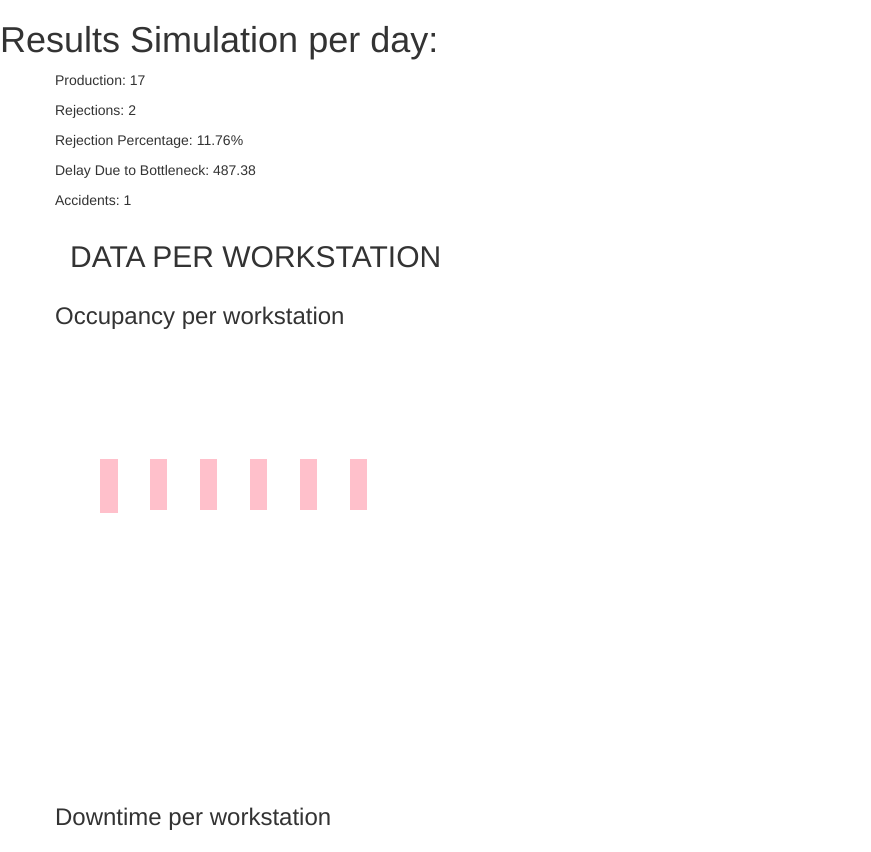
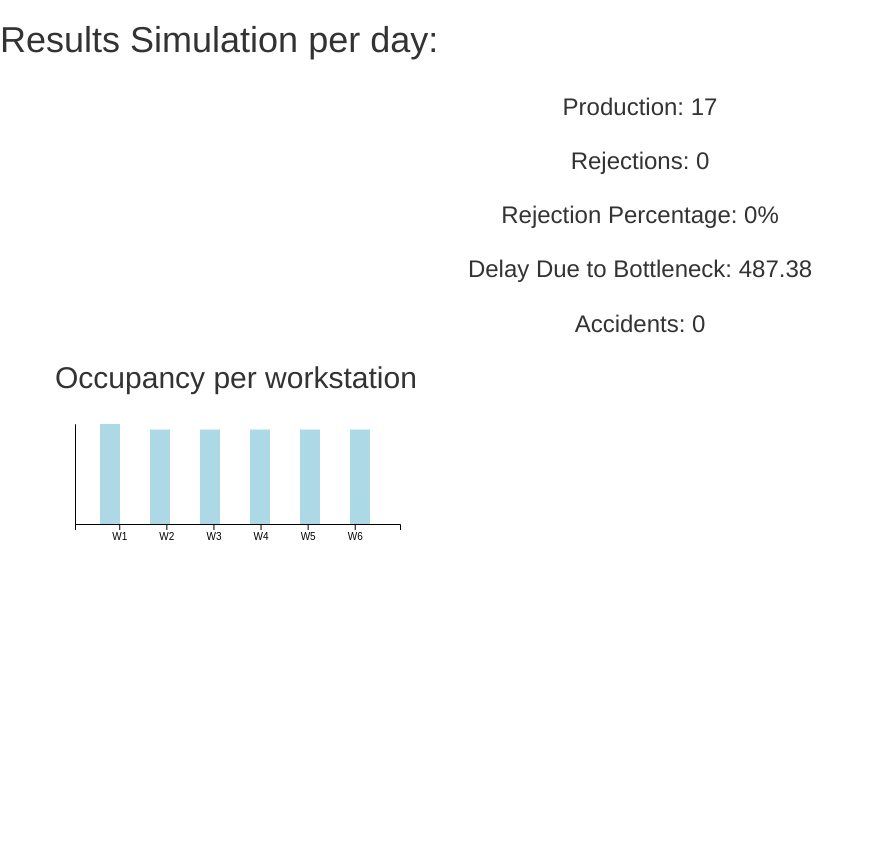
Before and after one commit to raqueochoam/theDashboard, a plain HTML site: page index.html in a window 1280 px wide. Shown: the top 852 px of the page, without its empty margins (0-871 px from the left). Drawn offline with Linux system fonts and the light colour scheme.

Commit message:
correcion de graficos en js

```diff
--- a/index.html
+++ b/index.html
@@ -17,21 +17,20 @@
         <div class="row">
             <div id="chart-area"></div>
         </div>
-            <h2>DATA PER WORKSTATION</h2>
         <div class="row">
-                <h3>Occupancy per workstation</h3>
+            <h2>Occupancy per workstation</h2>
             <div id="graph-occupancy-area"></div>
         </div>
         <div class="row">
-                <h3>Downtime per workstation</h3>
+            <h2>Downtime per workstation</h2>
             <div id="graph-downtime-area"></div>
         </div>
         <div class="row">
-                <h3>idle per workstation</h3>
+            <h2>Idle per workstation</h2>
             <div id="graph-idle-time-area"></div>
         </div>
         <div class="row">
-                <h3>Occupancy per workstation</h3>
+            <h2>Waiting time per workstation</h2>
             <div id="graph-waiting-time-area"></div>
         </div>
     </div>
--- a/js/main.js
+++ b/js/main.js
@@ -1,128 +1,106 @@
 document.addEventListener("DOMContentLoaded", function() {
-    // Obtener el elemento donde se mostrarán los textos centrados
+    // Obtener el elemento donde se mostrarán los textos centrados y los gráficos
     var chartArea = d3.select("#chart-area");
+    var occupancyGraphArea = d3.select("#graph-occupancy-area"); // Nueva selección
+    var downtimeGraphArea = d3.select("#graph-downtime-area"); // Nueva selección
+    var idleGraphArea = d3.select("#graph-idle-time-area"); // Nueva selección
+    var waitingGraphArea = d3.select("#graph-waiting-time-area"); // Nueva selección
 
     // Obtener los datos del JSON
     var jsonData = [
         {
             "production": 17,
-            "rejections": 2,
-            "rejection_percentage": 11.76,
+            "rejections": 0,
+            "rejection_percentage": 0.0,
+            "fix_time": 39.989999999999995,
             "delay_due_to_bottleneck": 487.38,
-            "accidents": 1,
-            "occupancy_per_workstation": [
-                18,
-                17,
-                17,
-                17,
-                17,
-                17
-            ],
-            "downtime_per_workstation": [
-                22.52,
-                0,
-                8.759999999999998,
-                1.5,
-                0,
-                0.8899999999999999
-            ],
-            "idle_time_per_workstation": [
-                0,
-                0,
-                0,
-                0,
-                0,
-                0
-            ],
-            "waiting_time_per_workstation": [
-                163.71789880389207,
-                217.47039653389672,
-                287.7736830467296,
-                350.2902452495745,
-                417.71097551250875,
-                487.3864236635659
-            ]
+            "accidents": 0,
+            "occupancy_per_workstation": [18, 17, 17, 17, 17, 17],
+            "downtime_per_workstation": [22.52, 0, 8.76, 1.5, 0, 0.89],
+            "idleTime_per_workstation": [0, 0, 0, 0, 0, 0],
+            "waitingTime_per_workstation": [163.72, 217.47, 287.77, 350.29, 417.71, 487.39]
         }
     ];
 
-    // Obtener los datos de occupancy_per_workstation del JSON
-    var occupancyData = jsonData[0].occupancy_per_workstation;
-    var downtimeData = jsonData[0].downtime_per_workstation;
-    var idleTimeData = jsonData[0].idle_time_per_workstation;
-    var waitingTimeData = jsonData[0].waiting_time_per_workstation;
+    // Función para crear y agregar un texto centrado al área del gráfico
+    function addCenteredText(text) {
+        var textElement = document.createElement("div");
+        textElement.textContent = text;
+        textElement.style.textAlign = "center";
+        textElement.style.fontSize = "24px";
+        textElement.style.marginTop = "20px";
+        chartArea.node().appendChild(textElement);
+    }
 
-    // Agregar los textos al elemento chart-area
-    chartArea.append("p").text("Production: " + jsonData[0].production);
-    chartArea.append("p").text("Rejections: " + jsonData[0].rejections);
-    chartArea.append("p").text("Rejection Percentage: " + jsonData[0].rejection_percentage + "%");
-    chartArea.append("p").text("Delay Due to Bottleneck: " + jsonData[0].delay_due_to_bottleneck);
-    chartArea.append("p").text("Accidents: " + jsonData[0].accidents);
+    // Mostrar los datos
+    addCenteredText("Production: " + jsonData[0].production);
+    addCenteredText("Rejections: " + jsonData[0].rejections);
+    addCenteredText("Rejection Percentage: " + jsonData[0].rejection_percentage + "%");
+    addCenteredText("Delay Due to Bottleneck: " + jsonData[0].delay_due_to_bottleneck);
+    addCenteredText("Accidents: " + jsonData[0].accidents);
 
-    // Crear SVG para el gráfico de ocupación
-    var occupancyArea = d3.select("#graph-occupancy-area").append("svg")
-        .attr("width", 400)
-        .attr("height", 400);
+    // Definir escalas y ejes comunes
+    var xScale = d3.scaleBand()
+        .domain(d3.range(6))
+        .range([0, 325])
+        .padding(0.9);
 
-    // Crear rectángulos para el gráfico de ocupación
-    var rectangles = occupancyArea.selectAll("rect")
-        .data(occupancyData);
+    var yScale = d3.scaleLinear()
+        .range([100, 0]);
 
-    rectangles.enter()
-        .append("rect")
+    var xAxis = d3.axisBottom(xScale)
+        .tickFormat((d, i) => "W" + (i + 1));
+
+    var color = d3.scaleOrdinal()
+        .domain(["occupancy", "downtime", "idleTime", "waitingTime"])
+        .range(["lightblue", "pink", "lightgreen", "yellow"]);
+
+    // Crear gráficos y ejes para cada tipo de tiempo
+    ["occupancy", "downtime", "idleTime", "waitingTime"].forEach(function(type, index) { //iterar para cada grafico
+        var data = jsonData[0][type + "_per_workstation"];
+
+        console.log("Tipo de gráfico:", type);
+        console.log("Datos:", data);
+        var yMax = d3.max(data);
+        yScale.domain([0, yMax]);
+
+        if(type == "occupancy"){
+            var svg = occupancyGraphArea.append("div").append("svg")
+            .attr("width", 400)
+            .attr("height", 400);
+        }
+        if(type == "downtime"){
+            var svg = downtimeGraphArea.append("div").append("svg")
+            .attr("width", 400)
+            .attr("height", 400);
+        }
+        if(type == "idleTime"){
+            var svg = idleGraphArea.append("div").append("svg")
+            .attr("width", 400)
+            .attr("height", 400);
+        }
+        if(type == "waitingTime"){
+            var svg = waitingGraphArea.append("div").append("svg")
+            .attr("width", 400)
+            .attr("height", 400);
+        }
+
+
+        svg.selectAll("rect")
+            .data(data)
+            .enter()
+            .append("rect")
             .attr("x", (d, i) => i * 50 + 25)
-            .attr("y", (d, i) => 100)
-            .attr("width", (d) => d)
-            .attr("height", (d) => d * 3)
-            .attr("fill", "pink");
+            .attr("y", (d) => yScale(d))
+            .attr("width", 20)
+            .attr("height", (d) => 100 - yScale(d))
+            .attr("fill", color(type));
 
-    // Crear SVG para el gráfico de downtime
-    var downtimeArea = d3.select("#graph-downtime-area").append("svg")
-        .attr("width", 400)
-        .attr("height", 400);
+        svg.append("g")
+            .attr("transform", "translate(0, 100)")
+            .call(xAxis);
 
-    // Crear rectángulos para el gráfico de downtime
-    rectangles = downtimeArea.selectAll("rect")
-        .data(downtimeData);
-
-    rectangles.enter()
-        .append("rect")
-            .attr("x", (d, i) => i * 50 + 25)
-            .attr("y", (d, i) => 100)
-            .attr("width", (d) => d)
-            .attr("height", (d) => d * 3)
-            .attr("fill", "lightblue");
-
-    // Crear SVG para el gráfico de idle time
-    var idleTimeArea = d3.select("#graph-idle-time-area").append("svg")
-        .attr("width", 400)
-        .attr("height", 400);
-
-    // Crear rectángulos para el gráfico de idle time
-    rectangles = idleTimeArea.selectAll("rect")
-        .data(idleTimeData);
-
-    rectangles.enter()
-        .append("rect")
-            .attr("x", (d, i) => i * 50 + 25)
-            .attr("y", (d, i) => 100)
-            .attr("width", (d) => d)
-            .attr("height", (d) => d * 3)
-            .attr("fill", "lightgreen");
-
-    // Crear SVG para el gráfico de waiting time
-    var waitingTimeArea = d3.select("#graph-waiting-time-area").append("svg")
-        .attr("width", 400)
-        .attr("height", 400);
-
-    // Crear rectángulos para el gráfico de waiting time
-    rectangles = waitingTimeArea.selectAll("rect")
-        .data(waitingTimeData);
-
-    rectangles.enter()
-        .append("rect")
-            .attr("x", (d, i) => i * 50 + 25)
-            .attr("y", (d, i) => 100)
-            .attr("width", (d) => d)
-            .attr("height", (d) => d * 3)
-            .attr("fill", "lightcoral");
+        svg.append("g")
+            .call(d3.axisLeft(yScale));
+    });
 });
```
Lines whose indentation alone changed are shown as unchanged.
